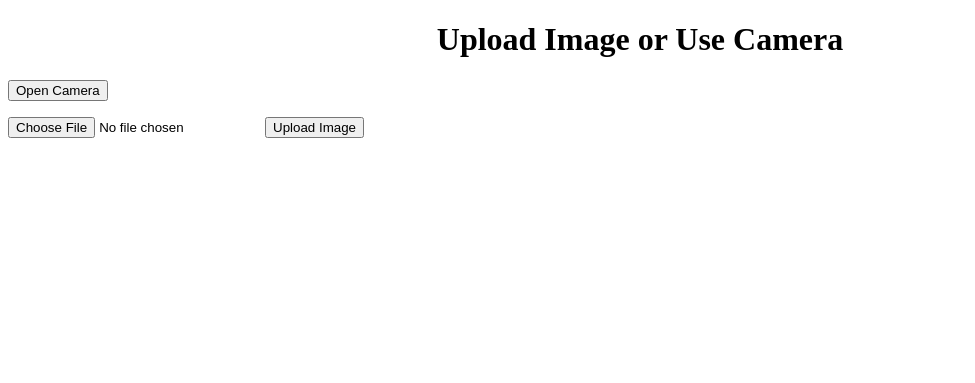
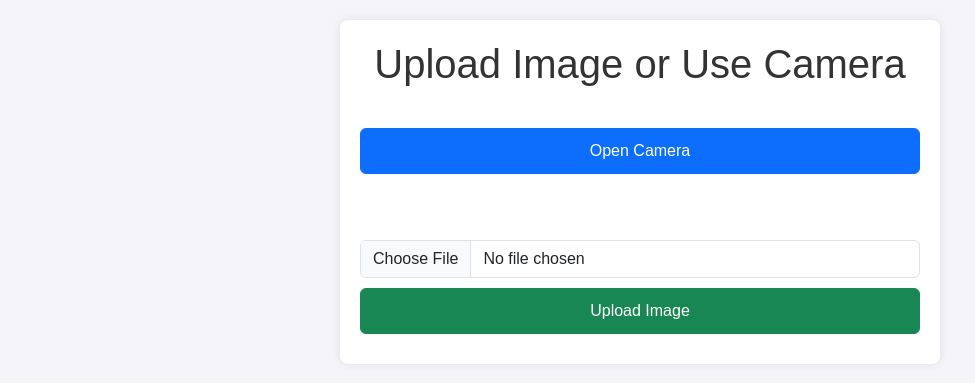
Before and after one commit to Zaratti/RenaissanceInnovationLabs_MachineLearning-Task1, a Flask app: page / in a window 1280 px wide. Shown: the top 383 px of the page, without its empty margins (0-975 px from the left). Run offline with Flask 3, Linux system fonts and the light colour scheme.

Commit message:
improved the gui

```diff
--- a/templates/index.html
+++ b/templates/index.html
@@ -1,11 +1,80 @@
 <!DOCTYPE html>
 <html lang="en">
+
 <head>
     <meta charset="UTF-8">
     <meta name="viewport" content="width=device-width, initial-scale=1.0">
     <title>Handwritten Text Recognition</title>
+    <!-- Optional: Link to Bootstrap for styling -->
+    <link href="https://cdn.jsdelivr.net/npm/bootstrap@5.3.0-alpha1/dist/css/bootstrap.min.css" rel="stylesheet">
+    <style>
+        body {
+            font-family: Arial, sans-serif;
+            background-color: #f4f4f9;
+            margin: 0;
+            padding: 20px;
+        }
+
+        h1 {
+            text-align: center;
+            color: #333;
+            margin-bottom: 30px;
+        }
+
+        .container {
+            max-width: 600px;
+            margin: 0 auto;
+            padding: 20px;
+            background-color: #fff;
+            border-radius: 8px;
+            box-shadow: 0 0 10px rgba(0, 0, 0, 0.1);
+        }
+
+        .btn-custom {
+            width: 100%;
+            padding: 10px;
+            font-size: 16px;
+            margin: 10px 0;
+        }
+
+        .file-input-wrapper {
+            display: flex;
+            flex-direction: column;
+            align-items: center;
+            margin-top: 20px;
+        }
+
+        #result {
+            color: red;
+            font-size: 16px;
+            text-align: center;
+            margin-top: 20px;
+        }
+    </style>
 </head>
+
 <body>
+
+    <div class="container">
+        <h1>Upload Image or Use Camera</h1>
+
+        <div class="file-input-wrapper">
+            <!-- File input for uploading an image -->
+            <input type="file" id="fileInput" accept="image/*" style="display: none;" onchange="uploadImage()">
+            <button class="btn btn-primary btn-custom" onclick="openCamera()">Open Camera</button>
+
+            <!-- Error message placeholder -->
+            <p id="result"></p>
+        </div>
+
+        <!-- Form to upload image via standard form submission -->
+        <form action="/upload" method="POST" enctype="multipart/form-data" class="file-input-wrapper">
+            <input type="file" name="file" required class="form-control">
+            <input type="submit" value="Upload Image" class="btn btn-success btn-custom">
+        </form>
+
+    </div>
+
     <script>
         function uploadImage() {
             const fileInput = document.getElementById('fileInput');
@@ -17,7 +86,7 @@
                 })
                 .then(response => response.text())
                 .then(html => {
-                document.open();  // Open and replace the document with the HTML result page
+                    document.open(); // Open and replace the document with the HTML result page
                     document.write(html);
                     document.close();
                 })
@@ -25,22 +94,13 @@
                     document.getElementById('result').textContent = "Error: " + error;
                 });
         }
+
         function openCamera() {
             const fileInput = document.getElementById('fileInput');
             fileInput.click();
         }
     </script>
-    <h1 style="text-align: center;">
-        Upload Image or Use Camera
-    </h1>
-    <input type="file" id="fileInput" accept="image/*" style="display: none; align-items: center;" onchange="uploadImage()">
-    <button onclick="openCamera()">
-        Open Camera
-    </button>
-    <p id="result"></p>
-    <form action="/upload" method="POST" enctype="multipart/form-data">
-        <input type="file" name="file" required>
-        <input type="submit" value="Upload Image">
-    </form>
+
 </body>
+
 </html>
```
Also changed, not shown: templates/result.html (+48 -9 lines), renamee.webp (added), 1 other file. Lines whose indentation alone changed are shown as unchanged.
